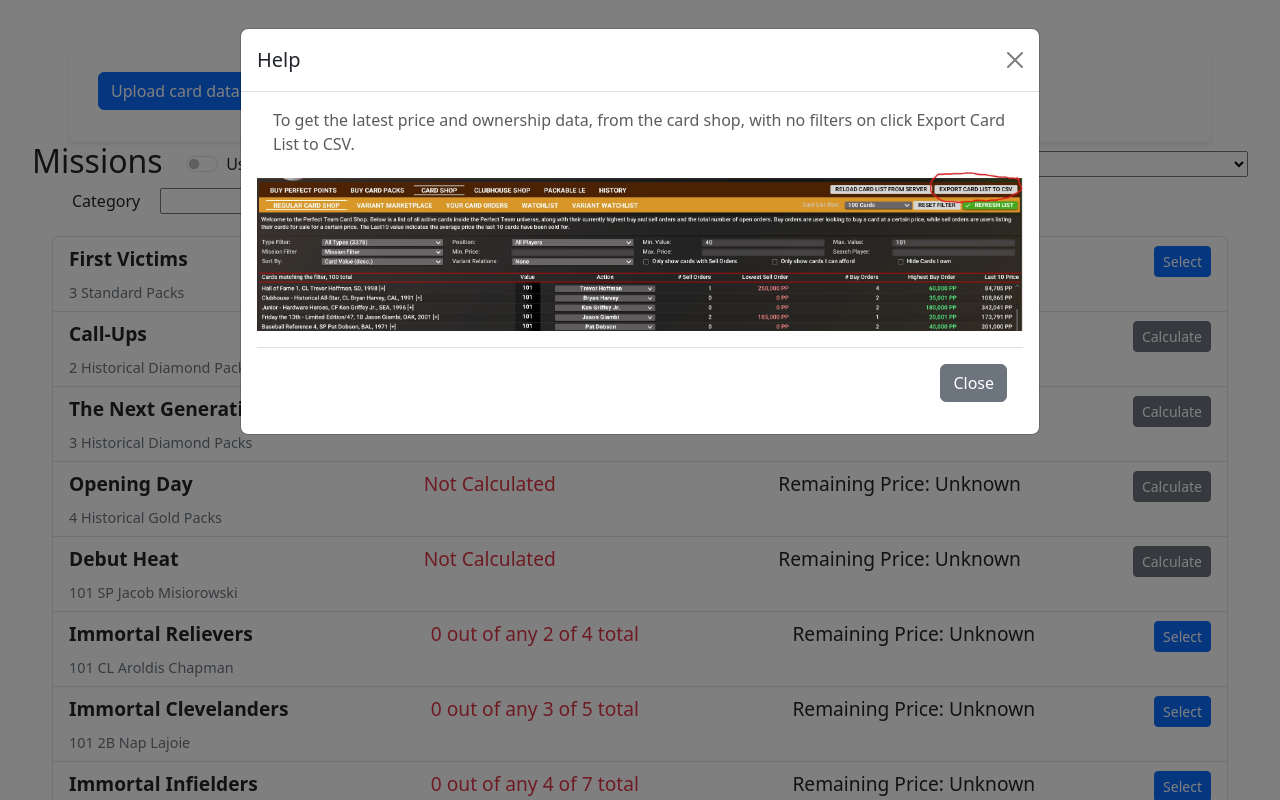
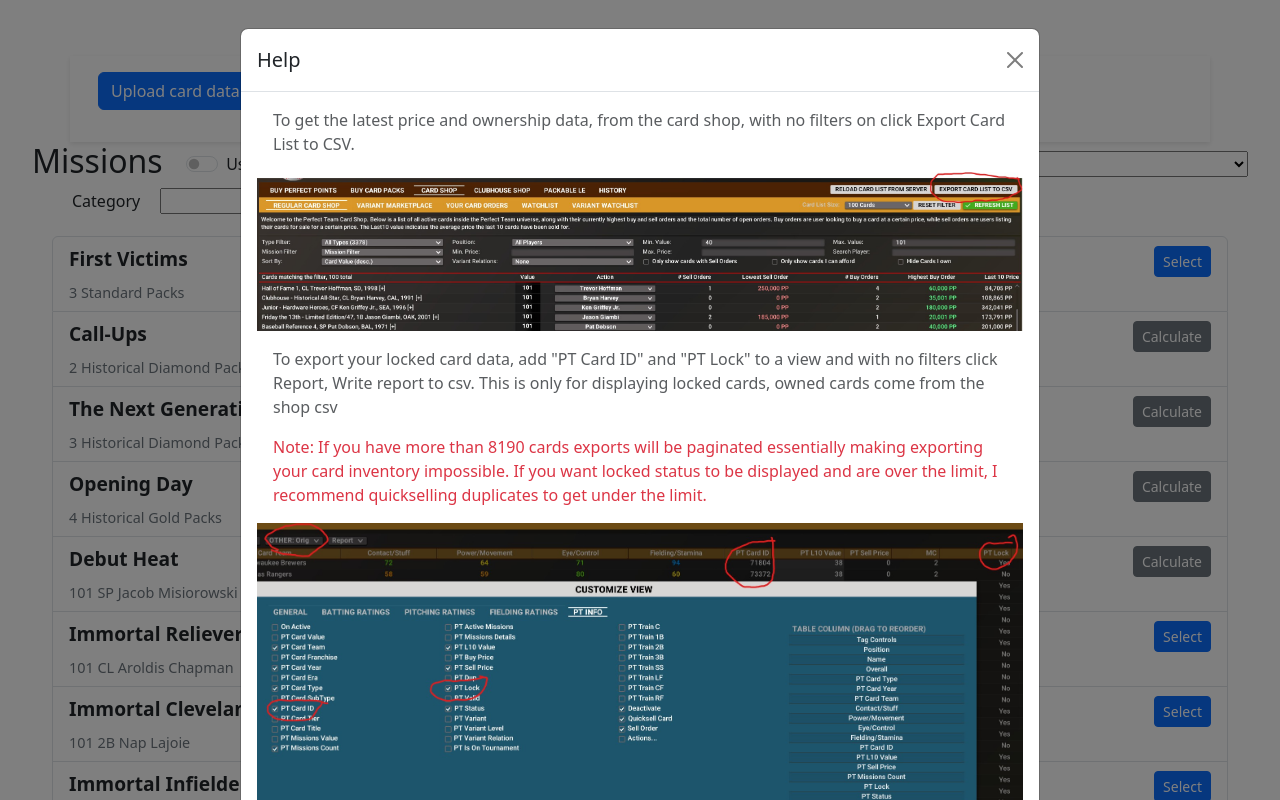
Before and after one commit to outbaksean/ootp-missions-2, a Vue app in the folder ootp-missions/: page / in a window 1280 px wide. Both pictures are taken after a click on the button "Help". Shown: the top 800 px of the page. Built offline with nearby package versions, Linux system fonts and the light colour scheme.

Commit message:
Update uploader help modal

```diff
--- a/ootp-missions/src/components/CardUploader.vue
+++ b/ootp-missions/src/components/CardUploader.vue
@@ -73,6 +73,22 @@
               alt="Shop Cards Export Help"
               class="img-fluid mb-3"
             />
+            <p class="text-muted mx-3 mb-3">
+              To export your locked card data, add "PT Card ID" and "PT Lock" to a view and with no
+              filters click Report, Write report to csv. This is only for displaying locked cards,
+              owned cards come from the shop csv
+            </p>
+            <p class="text-danger mx-3 mb-3">
+              Note: If you have more than 8190 cards exports will be paginated essentially making
+              exporting your card inventory impossible. If you want locked status to be displayed
+              and are over the limit, I recommend quickselling duplicates to get under the limit.
+            </p>
+            <img src="/OotpUserCardView.jpg" alt="User Card View Help" class="img-fluid" />
+            <img
+              src="/OotpExportUserCards.jpg"
+              alt="User Cards Export Help"
+              class="img-fluid mb-3"
+            />
             <div class="modal-footer">
               <button type="button" class="btn btn-secondary" data-bs-dismiss="modal">Close</button>
             </div>
```
